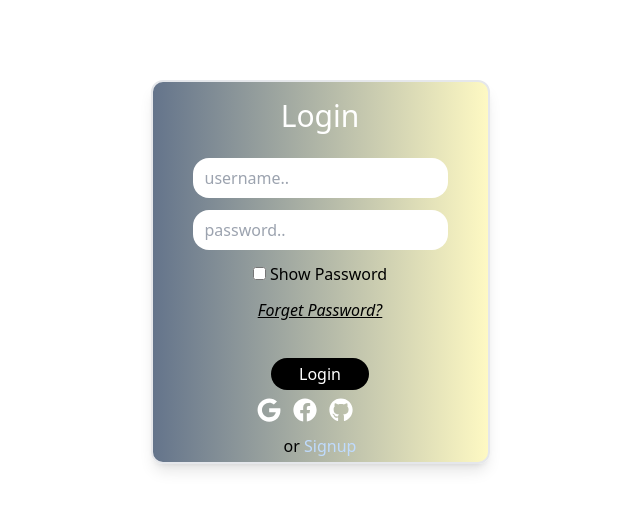
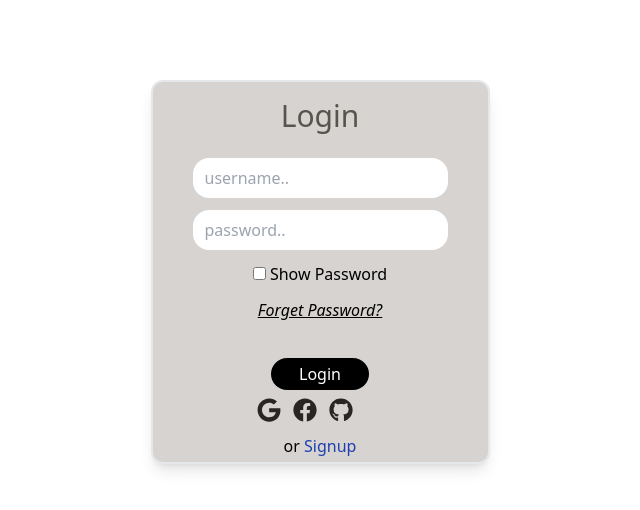
Before and after one commit to Bagalekeshab/Ecommerce-Webstie, a React (Create React App) app: page / in a window 1280 px wide. Shown: the top 510 px of the page, without its empty margins (320-960 px from the left). Built offline with nearby package versions, Linux system fonts and the light colour scheme.

Commit message:
update Password

```diff
--- a/src/App.js
+++ b/src/App.js
@@ -9,10 +9,10 @@ function App() {
     <div className="APP">
       <Router>
         <Routes>
+
           <Route path="/" element={<LoginPage/>}/>
           <Route path="/forgetform" element={<ForgetFormPage/>}/>
           <Route path="/signup" element={<SignUpPage/>}/>
-
 
         </Routes>
       </Router>
--- a/src/Component/forgetform.jsx
+++ b/src/Component/forgetform.jsx
@@ -14,16 +14,13 @@ function ForgetFormPage() {
   })
 
   const HandlePassword = (name, value)=>{
-
     setPassword((prev)=> ({...prev, [name]:value }))
-    console.log(password)
-
   }
 
   // const handleChange = (e) => {
 
   //   setPassword({...password, [e.target.name]: e.target.value})
-  //   console.log(password)
+
   // }
 
 
@@ -32,19 +29,23 @@ function ForgetFormPage() {
   }
 
   const handleSubmit = (e) => {
-
+    e.preventDefault();
     const passwordRegex = /^(?=.*[a-z])(?=.*[A-Z])(?=.*\d)(?=.*[@$!%*?&])[A-Za-z\d@$!%*?&]{8,}$/;
 
     if (!passwordRegex.test(password.newPassword)) {
+
+      console.log('Password regex test failed');
       return toast("Password must contain at least 8 characters, one uppercase letter, one lowercase letter, one number, and one special character.");
+
     }
+
 
     if(password.oldPassword === password.confirmPassword){
       return toast("Old and new password can't be same")
     }
     if(password.password !== password.confirmPassword) return toast("Password don't match")
 
-    e.preventDefault();
+
 
 
   };
@@ -68,9 +69,11 @@ function ForgetFormPage() {
             className='rounded px-9 py-1 outline-none relative'
             value={password.oldPassword}
             onChange={(e) => HandlePassword('oldPassword', e.target.value)}
+
              type={showPassword?'text':'password'}
              placeholder='Old Password'/>
              <span onClick={()=>PasswordVisibility()} className='absolute right-12 mt-2 hover:cursor-pointer '>{showPassword? <FaEye/>:<FaEyeSlash/> }</span>
+
             </div>
 
 
@@ -95,8 +98,8 @@ function ForgetFormPage() {
             </div>
 
         <div className="submitbtn mt-8">
-        <button className='bg-blue-600 font-medium  text-white py-1 px-4 rounded-2xl hover:bg-blue-500' >Submit</button>
-        <ToastContainer/>
+        <button type='submit' className='bg-blue-600 font-medium  text-white py-1 px-4 rounded-2xl hover:bg-blue-500' >  <ToastContainer/>Submit</button>
+
         </div>
 
         </form>
--- a/src/Component/login.jsx
+++ b/src/Component/login.jsx
@@ -59,8 +59,8 @@ function LoginPage() {
 
   return (
     <div>
-        <div className="container text-center border-2 bg-gradient-to-r from-slate-500 to-yellow-100 flex flex-col space-y-2 w-fit h-96 m-auto px-10 shadow-lg rounded-xl relative top-20">
-          <p className='text-3xl font-medium py-4 text-white'>Login</p>
+        <div className="container text-center border-2 bg-gradient-to-r bg-stone-300 flex flex-col space-y-2 w-fit h-96 m-auto px-10 shadow-lg rounded-xl relative top-20">
+          <p className='text-3xl font-medium py-4 text-stone-600'>Login</p>
 
           <form onSubmit={handleSubmit} className='space-y-3 '>
             <div >
@@ -96,14 +96,14 @@ function LoginPage() {
           <ToastContainer/>
           </div>
           </form>
-          <div className="icons flex space-x-3 pl-16  text-white text-2xl ">
+          <div className="icons flex space-x-3 pl-16  text-stone-800 text-2xl ">
           <a href='#'><FaGoogle /></a>
           <a href='#'><FaFacebook /></a>
           <a href='#'><FaGithub /></a>
 
 
           </div>
-          <p className='py-1'>or <span className='text-blue-200 cursor-pointer '><Link to='/signup' element = {<SignUpPage/>}>Signup </Link></span></p>
+          <p className='py-1'>or <span className='text-blue-800 cursor-pointer '><Link to='/signup' element = {<SignUpPage/>}>Signup </Link></span></p>
         </div>
 
 
```
